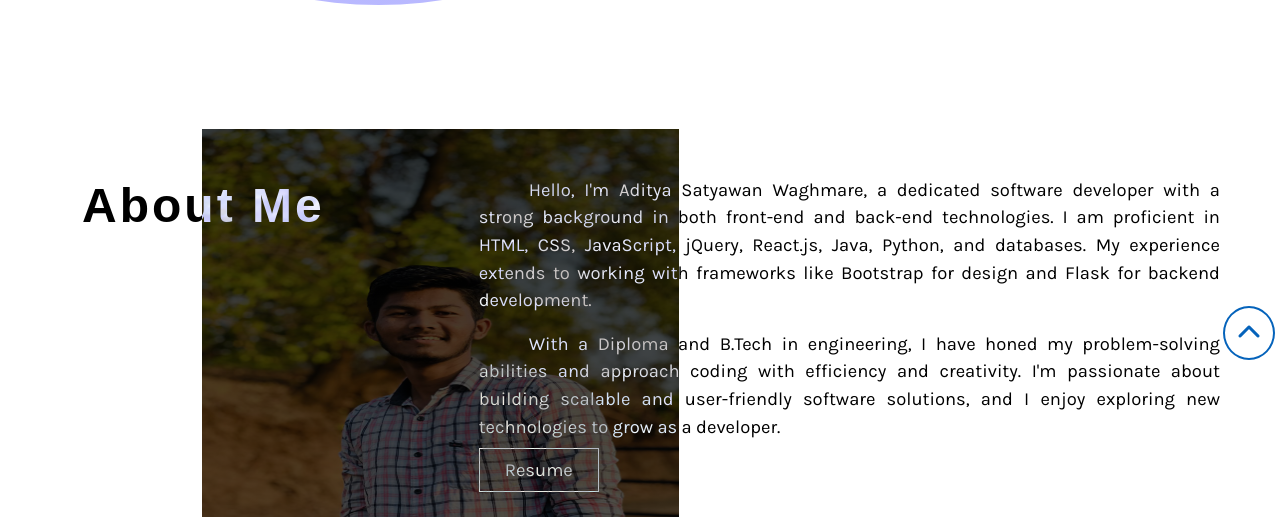
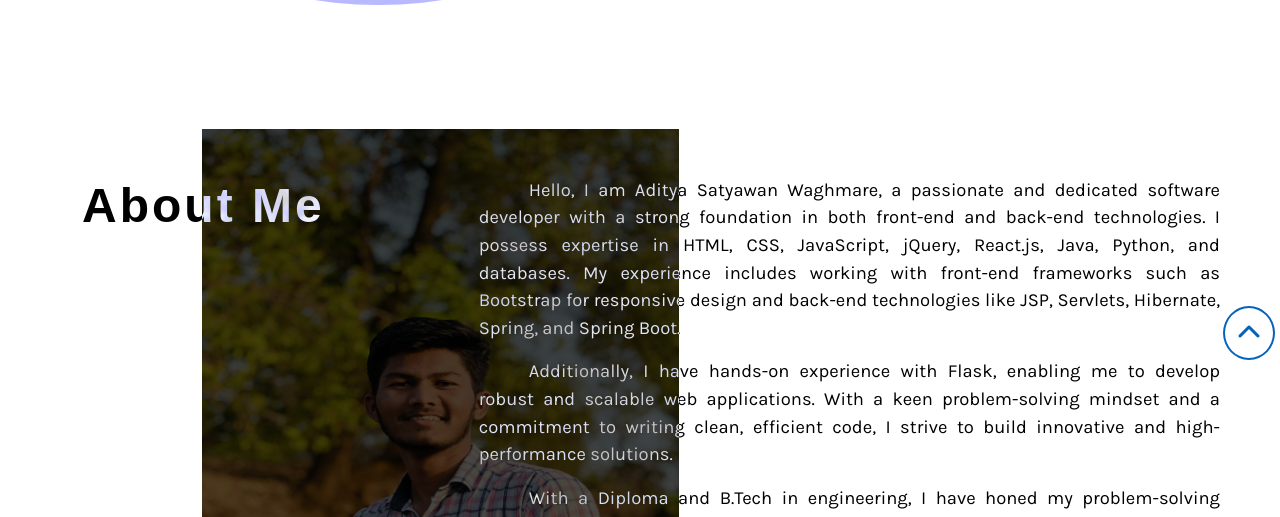
Before and after one commit to adityasw65/adityawaportfolio, a plain HTML site: page index.html in a window 1280 px wide. Shown: the part 435-952 px from the top of the page. Drawn offline with nearby package versions, Linux system fonts and the light colour scheme; a web font is replaced by a local one.

Commit message:
Update index.html

```diff
--- a/index.html
+++ b/index.html
@@ -161,10 +161,16 @@
             </div>
             <div class="col-12 col-md-8 ps-md-5 pe-md-5" id="back-image" data-aos="fade-left" data-aos-duration="1500">
                <p>
-                  Hello, I'm Aditya Satyawan Waghmare, a dedicated software developer with a strong background in both
-                  front-end and back-end technologies. I am proficient in HTML, CSS, JavaScript, jQuery, React.js,
-                  Java, Python, and databases. My experience extends to working with frameworks like Bootstrap for
-                  design and Flask for backend development.
+                  Hello, I am Aditya Satyawan Waghmare, a passionate and dedicated software developer with a strong
+                  foundation in both front-end and back-end technologies. I possess expertise in HTML, CSS, JavaScript,
+                  jQuery, React.js, Java, Python, and databases. My experience includes working with front-end
+                  frameworks such as Bootstrap for responsive design and back-end technologies like JSP, Servlets,
+                  Hibernate, Spring, and Spring Boot.
+               </p>
+               <p>
+                  Additionally, I have hands-on experience with Flask, enabling me
+                  to develop robust and scalable web applications. With a keen problem-solving mindset and a commitment
+                  to writing clean, efficient code, I strive to build innovative and high-performance solutions.
                </p>
                <p>
                   With a Diploma and B.Tech in engineering, I have honed my problem-solving abilities and approach
```
